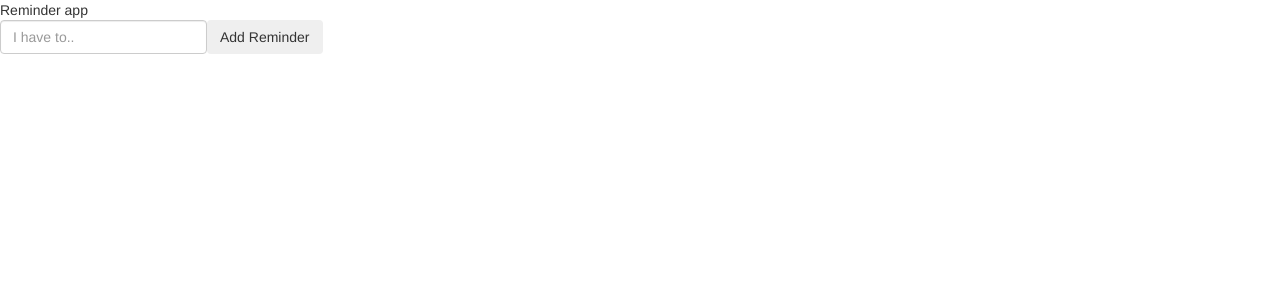
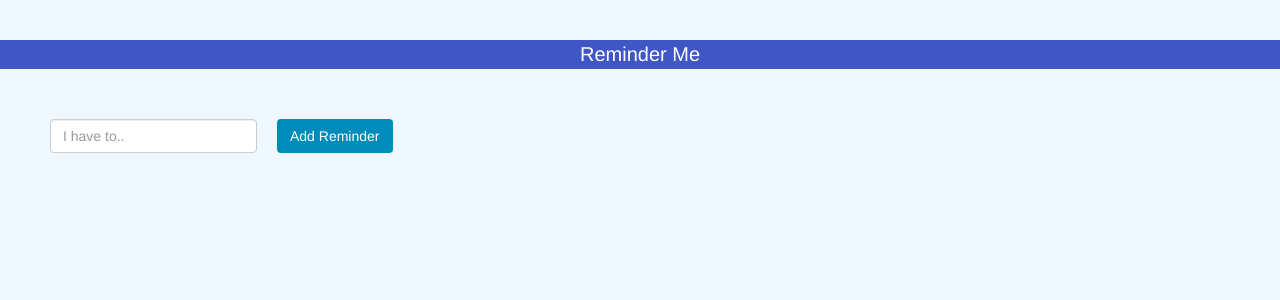
Before and after one commit to gunjads7245/react-redux-todo, a React (Create React App) app: page / in a window 1280 px wide. Shown: the top 300 px of the page. Built offline with nearby package versions, Linux system fonts and the light colour scheme.

Commit message:
Added CSS styles to the app

```diff
--- a/src/components/App.js
+++ b/src/components/App.js
@@ -45,10 +45,10 @@
 	return (
 
 	<div className="App">
-	<div className="title">
-	Reminder app
+	<div className="title" id="title1">
+	Reminder Me
 	</div>
-	<div className="form-inline">
+	<div className="form-inline reminder-form">
 	<div className="form-group">
 	<input
 	className="form-control"
@@ -59,7 +59,7 @@
 
 
 	<button
-	type="button"
+	type="button" id="reminder"
 	className="btn btn-add"
 	onClick={() => this.addReminder()}
 	>
--- /dev/null
+++ b/src/index.css
@@ -0,0 +1,46 @@
+body {
+
+	background-color: #F0F8FF;
+
+
+}
+.App {
+
+	padding-top: 40px;
+	display: flex;
+	flex-direction: column;
+	align-items: left;
+
+}
+
+.title {
+	text-align: center;
+	font-size: 20px;
+}
+#reminder {
+
+	background-color: #008CBA;
+	color: white;
+
+
+}
+.reminder-form {
+
+	padding: 30px;
+
+}
+input {
+	margin: 20px;
+
+}
+#title1 {
+
+	background-color: rgb(65,86,197);
+	width: 100%;
+	height: 100%;
+	text-align: top;
+	font-size: 20px;
+	font-weight: normal;
+	font-kerning: 0.7em;
+	color: white;
+}
--- a/src/index.js
+++ b/src/index.js
@@ -5,6 +5,7 @@ import App from './components/App';
 import {Provider} from 'react-redux';
 import { createStore } from 'redux';
 import reducer from './reducers';
+import './index.css';
 
 const store = createStore(reducer);
 
```
